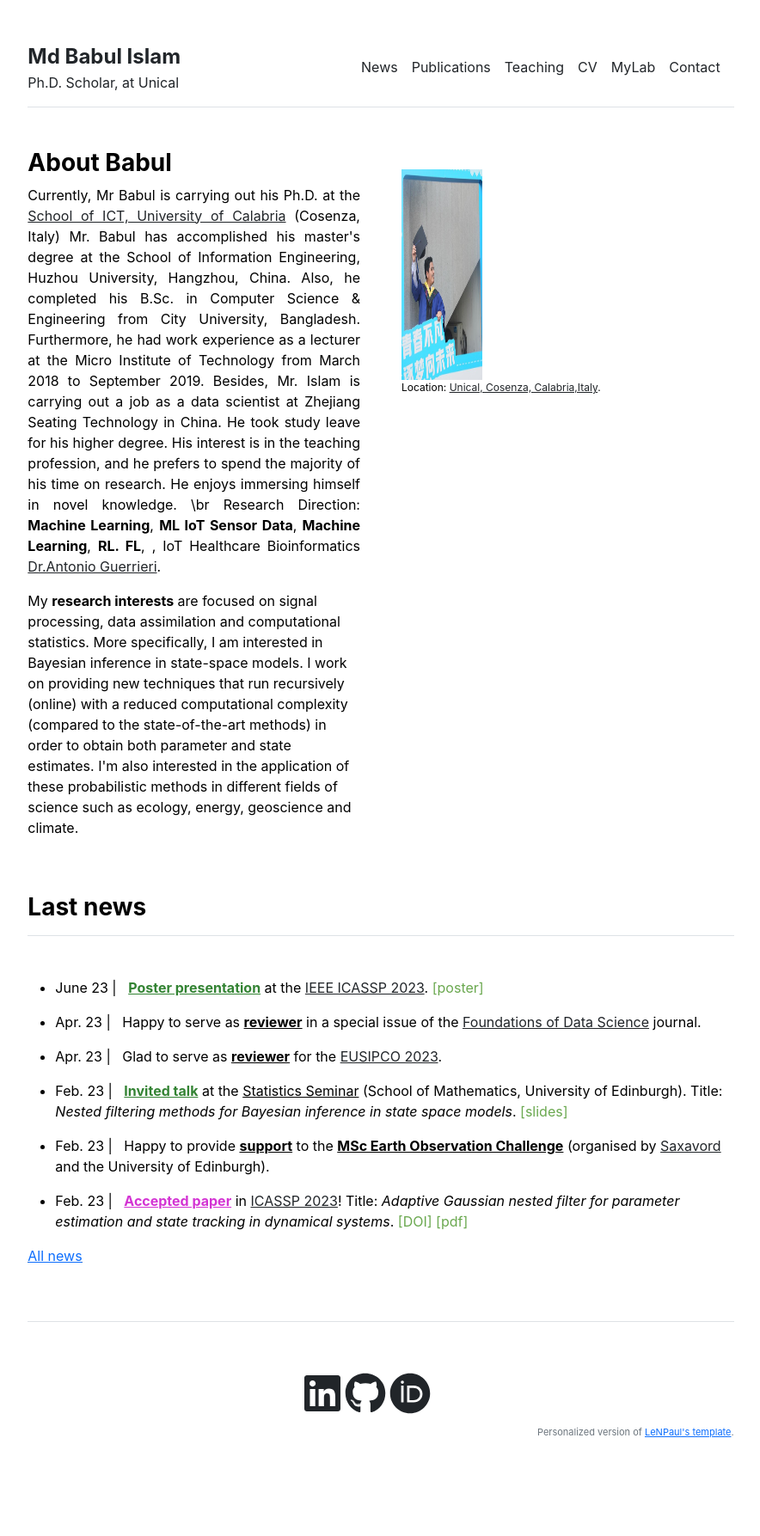
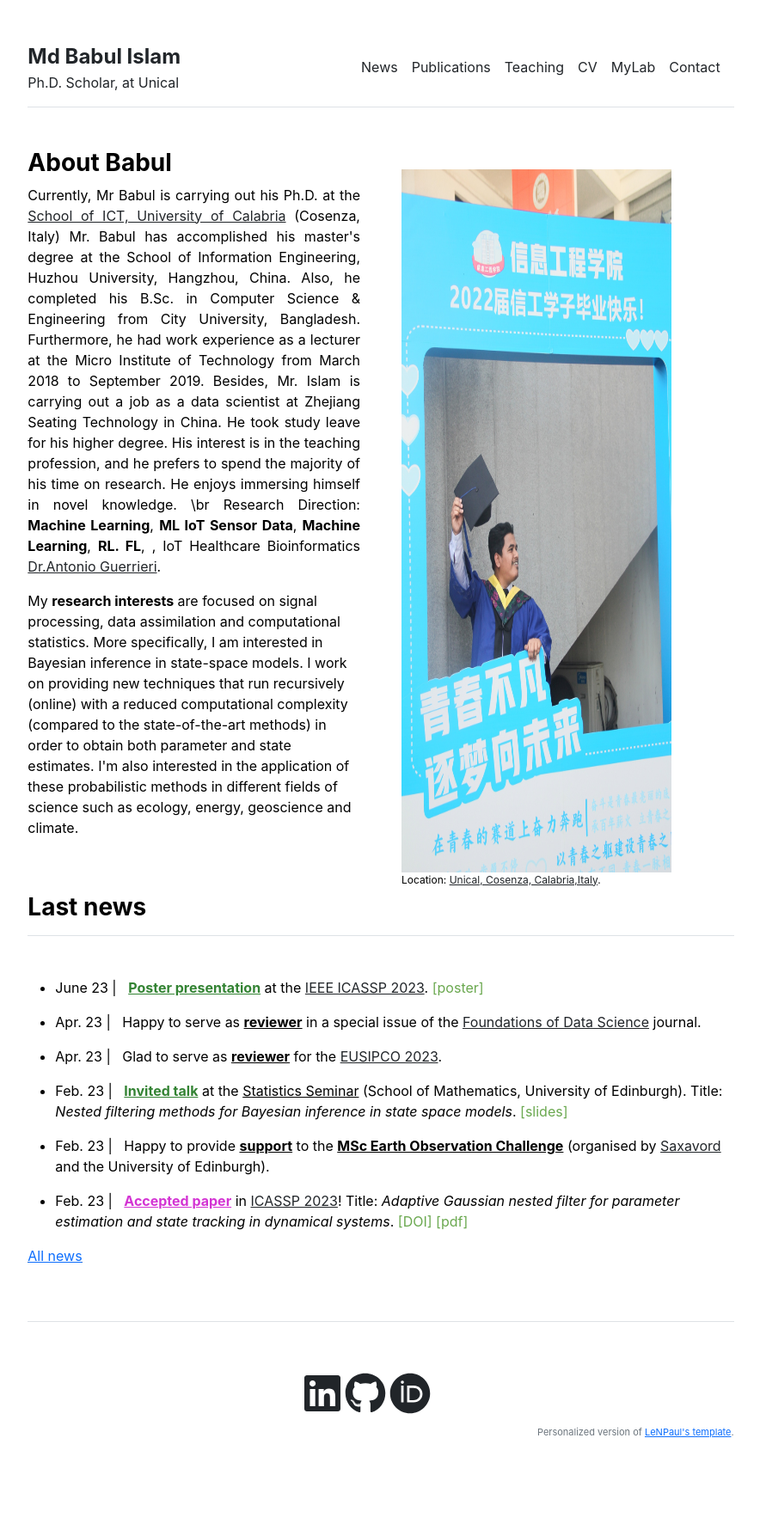
Before and after one commit to babulcseian/babulcseian.github.io, a Jekyll site: the page built from index.md, in a window 1280 px wide. Shown: the whole page at 86% size, without its empty margins (197-1081 px from the left). Built offline with Jekyll 4.4.1, drawn with Linux system fonts in a browser that asks for light colours; a style sheet for code colours, icons or effects is not loaded.

Commit message:
Update home.html

```diff
--- a/_layouts/home.html
+++ b/_layouts/home.html
@@ -20,7 +20,7 @@
   </div>
   <div class="col-md-5">
     <br>
-    <img src="{{ site.github.url }}/assets/img/Md Babul Con.jpg" alt="Home" width="30%" height="30%">
+    <img src="{{ site.github.url }}/assets/img/Babul.jpg" alt="Home" width="100%" height="100%">
     <p style="font-size:12px">
       Location: <a class="other" href='https://goo.gl/maps/hsu2JB4HwjQN7TqC7'>Unical, Cosenza, Calabria,Italy</a>.
     </p>
```
